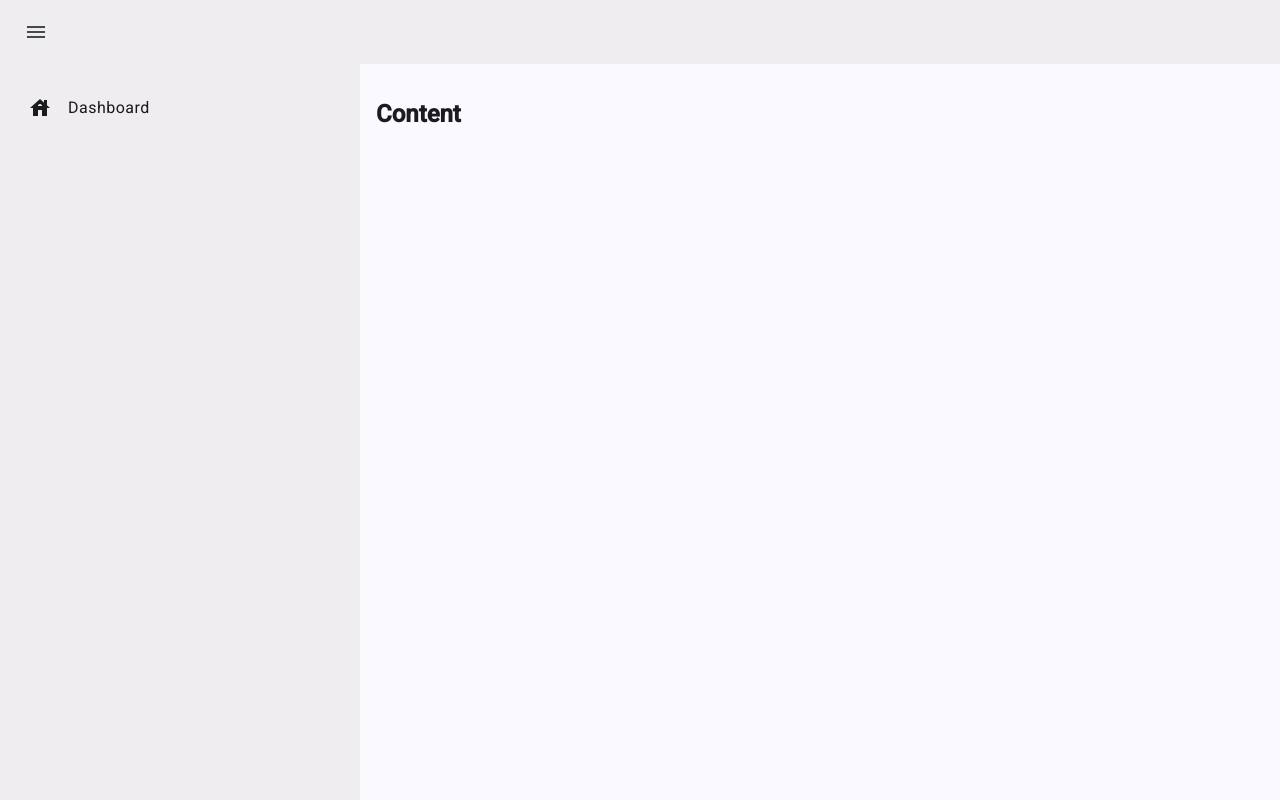
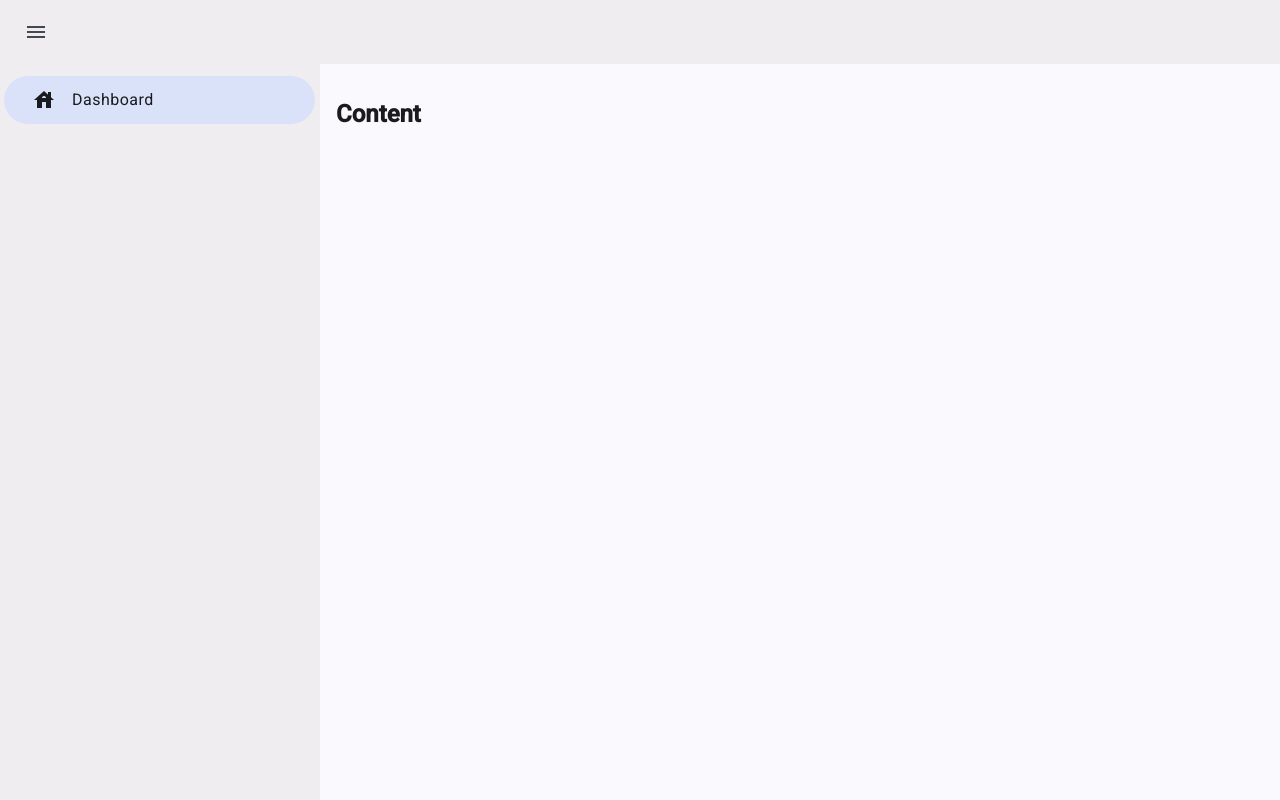
Before and after one commit to TarasHamkalo/ux-plagdet, an Angular app: page / in a window 1280 px wide. Both pictures are taken after a click on the button "menu". Built offline with nearby package versions, Linux system fonts and the light colour scheme.

Commit message:
feat(nav-list): add separate nav list component

```diff
--- a/src/app/app.component.ts
+++ b/src/app/app.component.ts
@@ -28,9 +28,10 @@ import {HomeComponent} from "./home/home.component";
 
     .content {
       flex-grow: 1;
-      margin-top: 64px;
+      padding-top: 64px;
     }
   `
+  // TODO: change to rem ?
 })
 export class AppComponent {
 }
--- /dev/null
+++ b/src/app/components/nav-list/nav-list.component.css
@@ -0,0 +1,11 @@
+.nav-item {
+  display: flex;
+  align-items: center;
+  justify-content: center;
+  gap: 1rem;
+  padding: 0.75rem;
+}
+
+.nav-item-expanded {
+  justify-content: left;
+}
--- /dev/null
+++ b/src/app/components/nav-list/nav-list.component.html
@@ -0,0 +1,14 @@
+<mat-nav-list aria-label="Navigation sidebar">
+  @for (navItem of navItems; track navItem) {
+    <a mat-list-item [activated]="true">
+        <span class="nav-item nav-item-expanded"
+              [class.nav-item-expanded]="fullWidthNavItems()"
+        >
+          <mat-icon>house</mat-icon>
+          @if (fullWidthNavItems()) {
+            <span>Dashboard</span>
+          }
+        </span>
+    </a>
+  }
+</mat-nav-list>
--- /dev/null
+++ b/src/app/components/nav-list/nav-list.component.ts
@@ -0,0 +1,22 @@
+import {Component, Input, signal} from '@angular/core';
+import {MatListItem, MatNavList} from "@angular/material/list";
+import {MatIcon} from "@angular/material/icon";
+
+@Component({
+  selector: 'app-nav-list',
+  imports: [
+    MatNavList,
+    MatIcon,
+    MatListItem
+  ],
+  templateUrl: './nav-list.component.html',
+  styleUrl: './nav-list.component.css'
+})
+export class NavListComponent {
+
+  public navItems: string[] = ['Dashboard'];
+
+  @Input()
+  public fullWidthNavItems = signal(false);
+
+}
--- a/src/app/home/home.component.css
+++ b/src/app/home/home.component.css
@@ -2,46 +2,19 @@
   height: 100%;
 }
 
-.sidenav {
+.sidenav-colored {
   height: 100%;
-  padding: 12px;
+  padding: 0.25rem;
   border-radius: 0;
   background-color: var(--mat-sys-surface-container);
-  width: 80px;
-  /*transition: width 0.3s ease;*/
 }
 
 .rail {
-  display: flex;
-
-  width: 80px;
-
-  padding: 12px 0 56px 0;
-  gap: 12px;
-
-  flex-direction: column;
-  justify-content: center;
-  align-items: center;
-
-  border-radius: 0;
+  width: 5rem;
 }
 
-.drawer {
-  display: flex;
-  width: 360px;
-  /*padding: 12px;*/
-  flex-direction: column;
-  align-items: flex-start;
-  flex-shrink: 0;
-
-}
-
-.nav-item {
-  display: flex;
-  justify-items: center;
-  align-items: center;
-  gap: 1rem;
-  /*padding: 0.75rem;*/
+.expanded {
+  width: 20rem;
 }
 
 mat-sidenav-content {
--- a/src/app/home/home.component.html
+++ b/src/app/home/home.component.html
@@ -1,22 +1,12 @@
 <mat-sidenav-container class="home" autosize="true">
-  <mat-sidenav class="sidenav drawer"
-     [class.drawer]="isSidenavOpen()"
-     opened="true"
-     mode="side">
+  <mat-sidenav class="sidenav-colored expanded rail"
+               [class.rail]="!isSidenavOpen()"
+               [class.expanded]="isSidenavOpen()"
+               [opened]="true"
+               mode="side">
 
-    <mat-nav-list>
+    <app-nav-list [fullWidthNavItems]="isSidenavOpen"/>
 
-      <a mat-list-item>
-        <span class="nav-item">
-          <mat-icon>house</mat-icon>
-          @if (isSidenavOpen()) {
-            <span>Dashboard</span>
-          }
-        </span>
-
-      </a>
-
-    </mat-nav-list>
   </mat-sidenav>
 
   <mat-sidenav-content>
--- a/src/app/home/home.component.ts
+++ b/src/app/home/home.component.ts
@@ -1,15 +1,12 @@
 import {Component, signal} from '@angular/core';
 import {MatSidenav, MatSidenavContainer, MatSidenavContent} from "@angular/material/sidenav";
-import {MatListItem, MatNavList} from "@angular/material/list";
-import {MatIcon} from "@angular/material/icon";
+import {NavListComponent} from "../components/nav-list/nav-list.component";
 
 // Combines side navigation-gen and content
 @Component({
   selector: 'app-home',
   imports: [
-    MatNavList, MatListItem,
-    MatSidenav, MatSidenavContainer, MatSidenavContent,
-    MatIcon
+    MatSidenav, MatSidenavContainer, MatSidenavContent, NavListComponent
   ],
   templateUrl: './home.component.html',
   styleUrl: './home.component.css'
```
Also changed, not shown: 1 other file (tests, documents, lock files or other folders).
